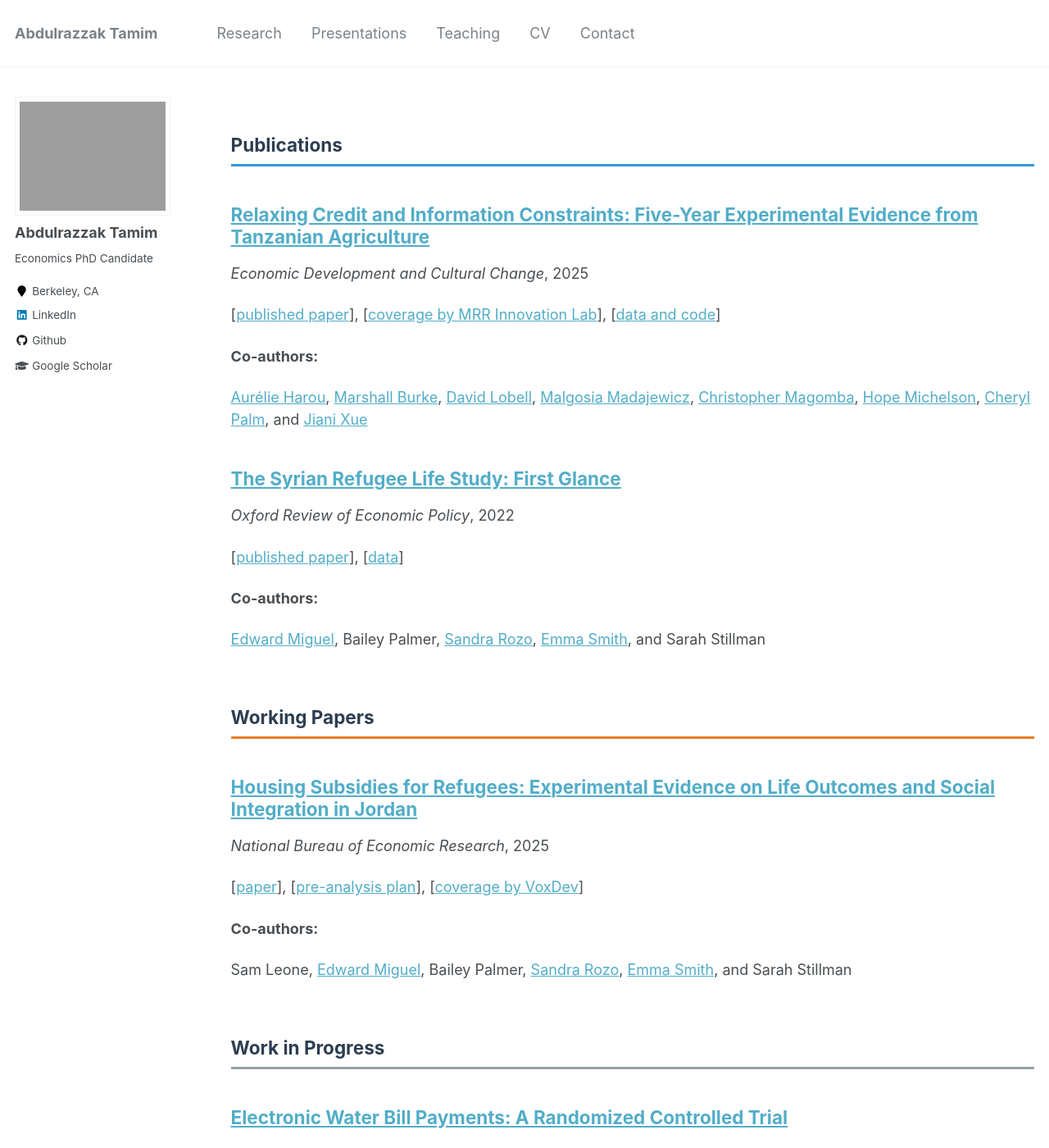
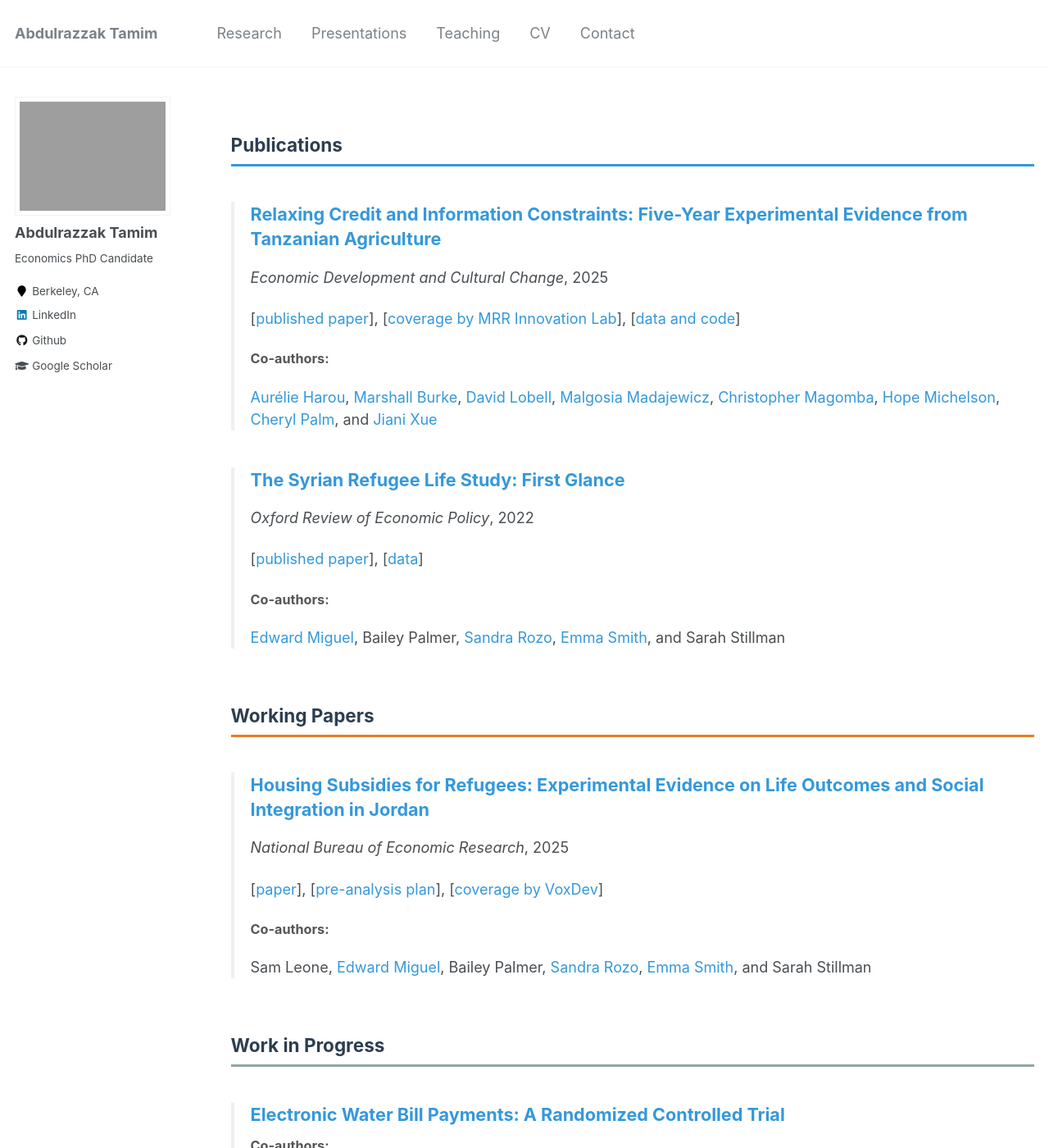
Before and after one commit to AbdulrazzakTamim/abdulrazzaktamim.github.io, a Jekyll site: the page built from _pages/publications.md, in a window 1280 px wide and 1400 px high. Shown: the whole window at 82% size. Built offline with Jekyll 4.4.1, drawn with Linux system fonts in a browser that asks for light colours; comment, search, counter and statistics services are not loaded.

Commit message:
Update main.scss

```diff
--- a/assets/css/main.scss
+++ b/assets/css/main.scss
@@ -39,3 +39,76 @@
 @import "vendor/font-awesome/brands";
 @import "vendor/magnific-popup/magnific-popup";
 @import "print";
+
+
+/* Publications page styling */
+.publications-section {
+  margin-bottom: 3em;
+}
+
+.archive__item {
+  border-left: 4px solid #f0f0f0;
+  padding-left: 20px;
+  margin-bottom: 2.5em;
+  transition: border-color 0.3s ease;
+}
+
+.archive__item:hover {
+  border-left-color: #3498db;
+}
+
+.archive__item-title {
+  font-size: 1.2em;
+  margin-bottom: 0.5em;
+  line-height: 1.4;
+}
+
+.archive__item-excerpt {
+  color: #666;
+  font-style: italic;
+  margin-top: 0.5em;
+  margin-bottom: 0.5em;
+}
+
+/* Section headers with color coding */
+h2.publications-header {
+  font-size: 1.5em;
+  color: #2c3e50;
+  margin-top: 2.5em;
+  margin-bottom: 1.5em;
+  padding-bottom: 0.5em;
+  border-bottom: 3px solid;
+}
+
+h2.publications-header.published {
+  border-bottom-color: #3498db; /* Blue for published */
+}
+
+h2.publications-header.working {
+  border-bottom-color: #e67e22; /* Orange for working papers */
+}
+
+h2.publications-header.wip {
+  border-bottom-color: #95a5a6; /* Gray for WIP */
+}
+
+/* Link styling */
+.archive__item a {
+  color: #3498db;
+  text-decoration: none;
+}
+
+.archive__item a:hover {
+  text-decoration: underline;
+}
+
+/* Co-authors styling */
+.archive__item-co-authors {
+  font-size: 0.9em;
+  color: #555;
+  margin-top: 0.5em;
+}
+
+.co-authors-list {
+  font-weight: normal;
+}
```
